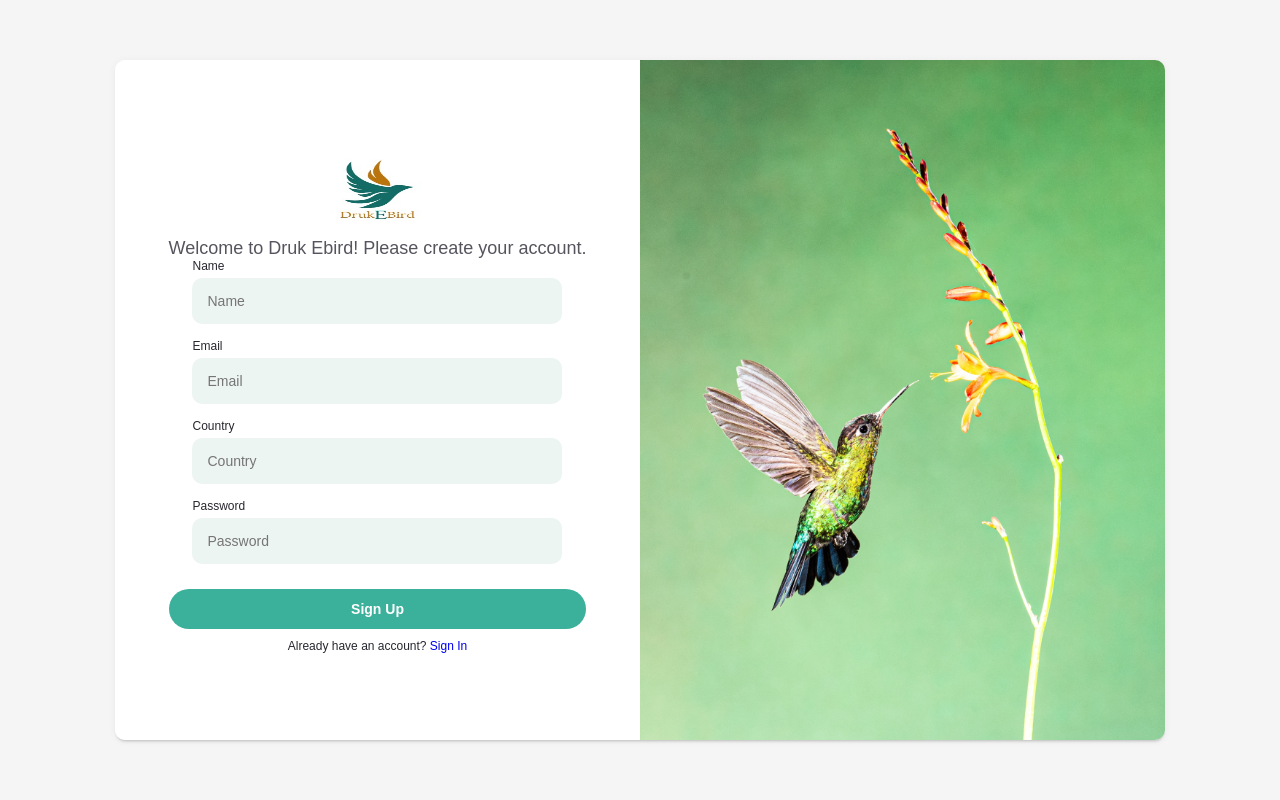
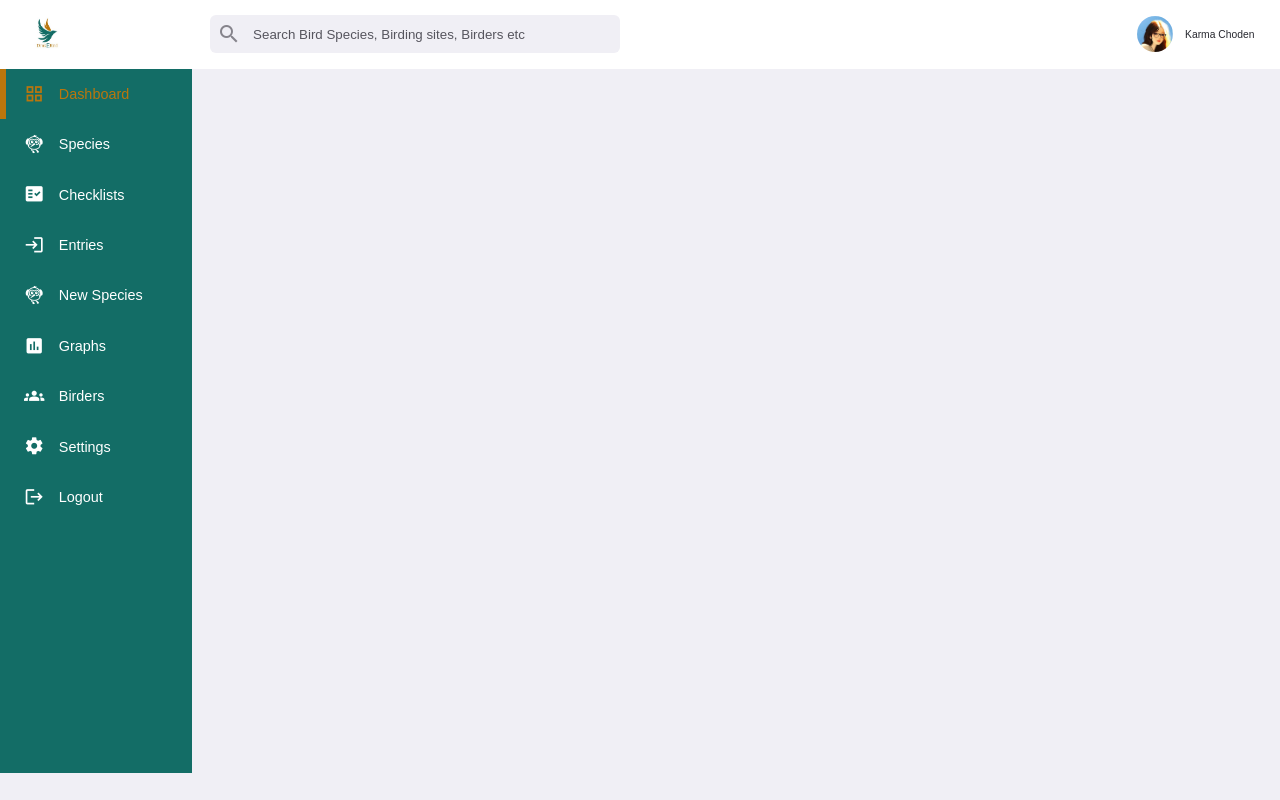
Before and after one commit to Ugyenwangdi/Druk-eBird, a React (Create React App) app in the folder client/: page /signup in a window 1280 px wide. Built offline with nearby package versions, Linux system fonts and the light colour scheme; no server answers; sample sign-in values are in the browser's storage.

Commit message:
separate authenticate and unauthenticated routes

```diff
--- a/client/src/App.css
+++ b/client/src/App.css
@@ -1,4 +1,4 @@
-body {
+/* body {
   margin: 0;
   font-family: -apple-system, BlinkMacSystemFont, "Segoe UI", "Roboto", "Oxygen",
     "Ubuntu", "Cantarell", "Fira Sans", "Droid Sans", "Helvetica Neue",
@@ -20,4 +20,72 @@ code {
 .main {
   flex: 1;
   padding: 20px;
+} */
+
+/* ROOT CSS VARIABLES */
+:root {
+  --color-white: #ffffff;
+  --color-light: #f0eff5;
+  --color-gray-light: #86848c;
+  --color-gray-dark: #56555e;
+  --color-dark: #27282f;
+  --card-padding: 1.6rem;
+  --padding-1: 1rem;
+  --padding-2: 8px;
+
+  --card-border-radius: 1.6rem;
+  --border-radius-1: 1rem;
+  --border-radius-2: 6px;
 }
+* {
+  margin: 0;
+  padding: 0;
+  outline: 0;
+  border: 0;
+  appearance: none;
+  text-decoration: none;
+  list-style: none;
+  box-sizing: border-box;
+}
+html {
+  font-size: 12px;
+}
+body {
+  background: var(--color-light);
+  font-family: poppins, sans-serif;
+  min-height: 100vh;
+  color: var(--color-dark);
+}
+img {
+  width: 100%;
+}
+h1 {
+  font-size: 2.2rem;
+}
+h2 {
+  font-size: 1.5rem;
+}
+h3 {
+  font-size: 1.2rem;
+}
+h4 {
+  font-size: 1.2rem;
+}
+h5 {
+  font-size: 0.86rem;
+  font-weight: 500;
+}
+h6 {
+  font-size: 7.6rem;
+}
+p {
+  font-size: 0.86rem;
+  color: var(--color-gray-dark);
+}
+small {
+  font-weight: 300;
+  font-size: 0.77rem;
+}
+.text-muted {
+  color: var(--color-gray-light);
+}
--- a/client/src/App.js
+++ b/client/src/App.js
@@ -1,6 +1,7 @@
 import { useEffect, useState } from "react";
 import { BrowserRouter, Route, Routes, Navigate } from "react-router-dom";
 import axios from "axios";
+import "./App.css";
 
 import { Sidebar, Topbar } from "./components";
 import {
@@ -9,6 +10,7 @@ import {
   ForgotPassword,
   PasswordReset,
   Dashboard,
+  Species,
 } from "./pages";
 
 // import "./App.css";
@@ -24,7 +26,7 @@ function App() {
     try {
       const url = `${process.env.REACT_APP_API_URL}/auth/login/success`;
       const { data } = await axios.get(url, { withCredentials: true });
-      // console.log(data.user);
+      console.log(data.user);
       // localStorage.setItem("token", data.user);
       setGoogleUser(data.user._json);
     } catch (err) {
@@ -53,43 +55,34 @@ function App() {
 
   return (
     <BrowserRouter>
-      <Routes>
-        (
-        <Route
-          path="/"
-          exact
-          element={
-            user || googleUser ? (
+      {user || googleUser ? (
         <div>
           <Topbar onToggleSidebar={handleToggleSidebar} />
-                {/* <div className="container">
-                  <Sidebar user={user} googleUser={googleUser} />
-                  <div className="main">
-                    <Dashboard />
-                  </div>
-                </div> */}
-
           <main>
             <Sidebar
               user={user}
               googleUser={googleUser}
               show={showSidebar}
+              onToggleSidebar={handleToggleSidebar}
             />
-                  <Dashboard />
+            <Routes>
+              <Route path="/" element={<Dashboard />} />
+              <Route path="/species" element={<Species />} />
+            </Routes>
           </main>
         </div>
       ) : (
-              <Navigate to="/login" />
-            )
-          }
+        <Routes>
+          <Route path="/" element={<Navigate replace to="/login" />} />
+          <Route path="/login" element={<Login />} />
+          <Route path="/signup" element={<Signup />} />
+          <Route path="/forgot-password" element={<ForgotPassword />} />
+          <Route
+            path="/password-reset/:id/:token"
+            element={<PasswordReset />}
           />
-        )
-        <Route path="/signup" exact element={<Signup />} />
-        <Route path="/login" exact element={<Login />} />
-        <Route path="/" element={<Navigate replace to="/login" />} />
-        <Route path="/forgot-password" element={<ForgotPassword />} />
-        <Route path="/password-reset/:id/:token" element={<PasswordReset />} />
         </Routes>
+      )}
     </BrowserRouter>
   );
 }
--- a/client/src/components/Sidebar.jsx
+++ b/client/src/components/Sidebar.jsx
@@ -1,4 +1,5 @@
 import React from "react";
+import "../styles/sidebar.css";
 
 function Sidebar({ user, googleUser, show }) {
   // console.log("user: ", user);
@@ -20,11 +21,11 @@ function Sidebar({ user, googleUser, show }) {
   return (
     <aside style={{ display: show ? "block" : "none" }}>
       <div className="sidebar">
-        <a href="#" className="active">
+        <a href="/" className="active">
           <span className="material-icons">grid_view</span>
           <h4>Dashboard</h4>
         </a>
-        <a href="#">
+        <a href="/species">
           <span className="material-icons">flutter_dash</span>
           <h4>Species</h4>
         </a>
--- a/client/src/components/Topbar.jsx
+++ b/client/src/components/Topbar.jsx
@@ -1,6 +1,6 @@
 import React from "react";
 import { logo, profile } from "../images";
-// import "../styles/topbar.css";
+import "../styles/topbar.css";
 
 function TopBar({ onToggleSidebar }) {
   return (
--- a/client/src/index.css
+++ b/client/src/index.css
@@ -22,7 +22,7 @@ code {
 } */
 
 /* ROOT CSS VARIABLES */
-:root {
+/* :root {
   --color-white: #ffffff;
   --color-light: #f0eff5;
   --color-gray-light: #86848c;
@@ -87,9 +87,9 @@ small {
 }
 .text-muted {
   color: var(--color-gray-light);
-}
+} */
 /* NAV BAR */
-nav {
+/* nav {
   width: 100%;
   background: var(--color-white);
   padding: 1rem 0;
@@ -145,9 +145,9 @@ nav .profile-area .profile-photo {
 }
 nav .profile-area button {
   display: none;
-}
+} */
 /* ================================ ASIDE AND SIDEBAR ========================= */
-main {
+/* main {
   display: grid;
   grid-template-columns: 16rem auto 30rem;
   gap: 2rem;
@@ -157,9 +157,9 @@ main aside {
   flex-direction: column;
   justify-content: space-between;
   height: 88vh;
-}
+} */
 /* Visible only in mobile and tablets screens */
-main aside button#close-btn {
+/* main aside button#close-btn {
   display: block;
   width: 100%;
 }
@@ -195,7 +195,7 @@ main aside .sidebar a:hover {
 }
 main aside .sidebar h4 {
   font-weight: 500;
-}
+} */
 
 /* ======================= MEDIA QUERIES FOR TABLETS =============================== */
 @media screen and (max-width: 1024px) {
--- /dev/null
+++ b/client/src/pages/Species.jsx
@@ -0,0 +1,7 @@
+import React from "react";
+
+const Species = () => {
+  return <div>Species</div>;
+};
+
+export default Species;
--- a/client/src/pages/index.js
+++ b/client/src/pages/index.js
@@ -4,5 +4,6 @@ import Login from "./Login";
 import ForgotPassword from "./ForgotPassword";
 import PasswordReset from "./PasswordReset";
 import Dashboard from "./Dashboard";
+import Species from "./Species";
 
-export { Signup, Login, ForgotPassword, PasswordReset, Dashboard };
+export { Signup, Login, ForgotPassword, PasswordReset, Dashboard, Species };
--- a/client/src/styles/sidebar.css
+++ b/client/src/styles/sidebar.css
@@ -1,4 +1,55 @@
-.sidebar {
+/* ================================ ASIDE AND SIDEBAR ========================= */
+main {
+  display: grid;
+  grid-template-columns: 16rem auto 30rem;
+  gap: 2rem;
+}
+main aside {
+  display: flex;
+  flex-direction: column;
+  justify-content: space-between;
+  height: 88vh;
+}
+/* Visible only in mobile and tablets screens */
+main aside button#close-btn {
+  display: block;
+  width: 100%;
+}
+main aside .sidebar {
+  background: #136d66;
+  height: 100%;
+}
+main aside .sidebar a {
+  display: flex;
+  align-items: center;
+  gap: 1.2rem;
+  height: 4.2rem;
+  color: var(--color-white);
+  position: relative;
+}
+main aside .sidebar a span {
+  font-size: 1.7rem;
+  margin-left: 2rem;
+  transition: all 300ms ease;
+}
+main aside .sidebar a.active {
+  color: #ba760d;
+}
+main aside .sidebar a.active::before {
+  content: "";
+  width: 6px;
+  height: 100%;
+  position: absolute;
+  background: #ba760d;
+}
+main aside .sidebar a:hover {
+  color: #ba760d;
+}
+main aside .sidebar h4 {
+  font-weight: 500;
+}
+
+/* .sidebar {
   grid-area: sidebar;
   background-color: #136d66;
   color: #fff;
@@ -40,4 +91,4 @@
   margin-right: 10px;
   font-size: 18px;
   vertical-align: middle;
-}
+} */
--- a/client/src/styles/topbar.css
+++ b/client/src/styles/topbar.css
@@ -1,4 +1,63 @@
-.top-bar {
+/* NAV BAR */
+nav {
+  width: 100%;
+  background: var(--color-white);
+  padding: 1rem 0;
+}
+nav .container {
+  display: flex;
+  justify-content: space-between;
+  align-items: center;
+  position: relative;
+  width: 96%;
+  margin: 0 auto;
+}
+nav img.logo {
+  width: 3.5rem;
+}
+nav .search-bar {
+  background: var(--color-light);
+  padding: 0.6rem;
+  width: 32vw;
+  border-radius: var(--border-radius-2);
+  display: flex;
+  align-items: center;
+  gap: 1rem;
+  color: var(--color-gray-light);
+  position: absolute;
+  left: 15%;
+}
+nav .search-bar input[type="search"] {
+  color: var(--color-dark);
+  background: transparent;
+  width: 100%;
+}
+nav .search-bar input[type="search"]::placeholder {
+  color: var(--color-gray-dark);
+}
+nav .profile-area {
+  display: flex;
+  align-items: center;
+  justify-content: space-between;
+  gap: 10rem;
+}
+nav .profile-area .profile {
+  display: flex;
+  gap: 1rem;
+  align-items: center;
+}
+nav .profile-area .profile-photo {
+  display: block;
+  width: 3rem;
+  height: 3rem;
+  border-radius: 50%;
+  overflow: hidden;
+}
+nav .profile-area button {
+  display: none;
+}
+
+/* .top-bar {
   display: flex;
   justify-content: space-between;
   align-items: center;
@@ -102,4 +161,4 @@
   padding: 0 10px;
   cursor: pointer;
   margin-left: 10px;
-}
+} */
```
Lines whose indentation alone changed are shown as unchanged.
